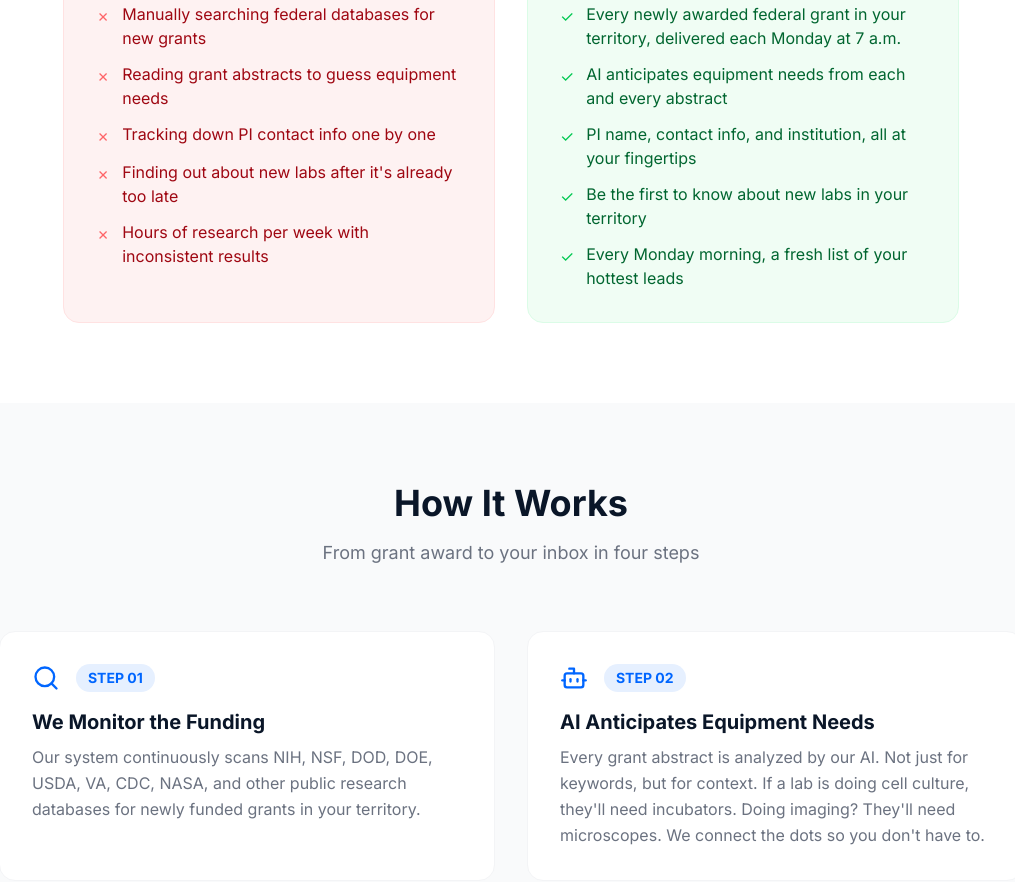
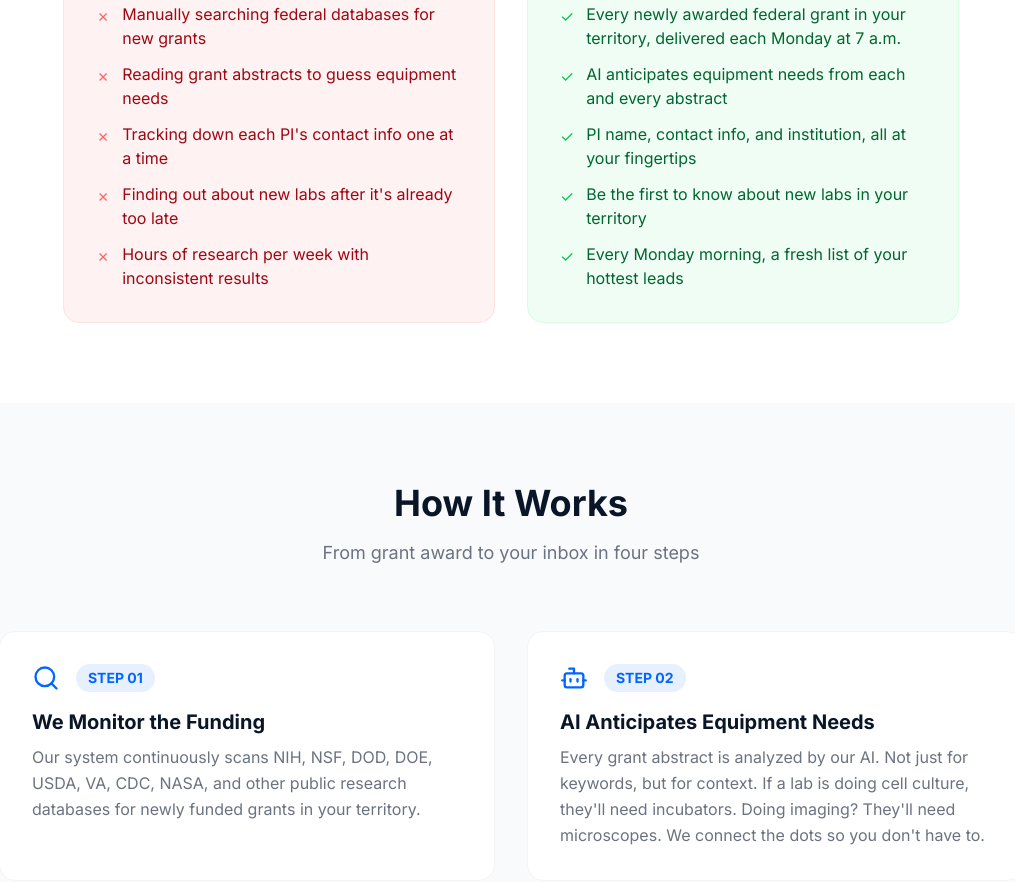
Before and after one commit to lableadmanager-bit/lableadspro-website, a Next.js app: page / in a window 1280 px wide. Shown: the part 1280-2162 px from the top of the page, without its empty margins (129-1144 px from the left). Built offline with nearby package versions, Linux system fonts and the light colour scheme.

Commit message:
Problem: update PI contact info wording

```diff
--- a/src/components/Problem.tsx
+++ b/src/components/Problem.tsx
@@ -31,7 +31,7 @@ export default function Problem() {
               </li>
               <li className="flex gap-3">
                 <span className="text-red-400 mt-0.5">✗</span>
-                <span>Tracking down PI contact info one by one</span>
+                <span>Tracking down each PI&apos;s contact info one at a time</span>
               </li>
               <li className="flex gap-3">
                 <span className="text-red-400 mt-0.5">✗</span>
```
